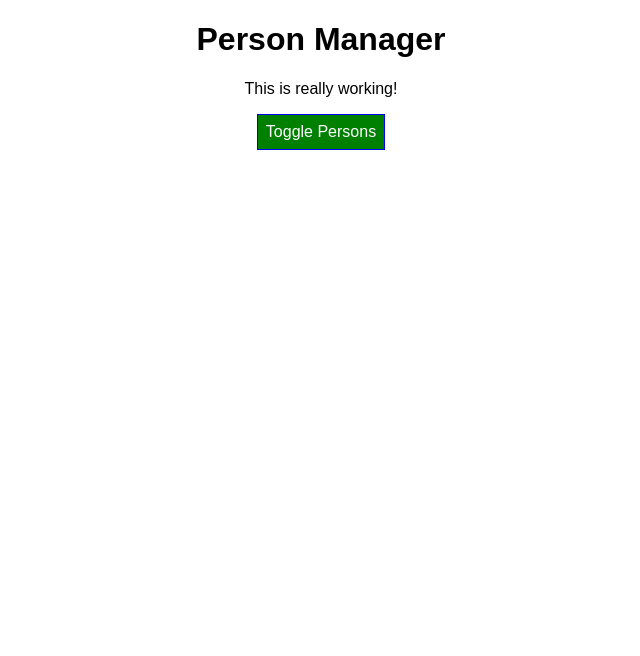
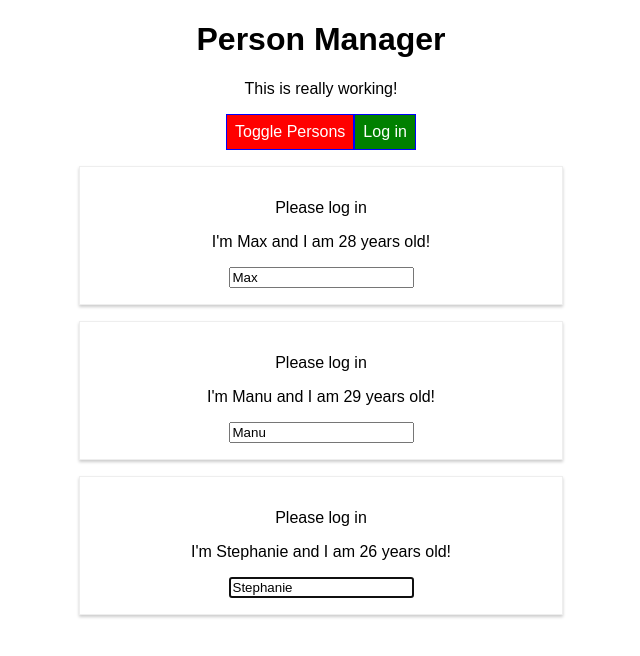
Before and after one commit to mizu444/first-react-app, a React app: page / in a window 1280 px wide. Shown: the top 656 px of the page, without its empty margins (319-959 px from the left). Built offline with nearby package versions, Linux system fonts and the light colour scheme.

Commit message:
using ref and context

```diff
--- a/package.json
+++ b/package.json
@@ -31,6 +31,7 @@
     "postcss-flexbugs-fixes": "3.2.0",
     "postcss-loader": "2.0.8",
     "promise": "8.0.1",
+    "prop-types": "^15.7.2",
     "radium": "^0.26.1",
     "raf": "3.4.0",
     "react": "^16.14.0",
--- a/src/components/Cockpit/Cockpit.js
+++ b/src/components/Cockpit/Cockpit.js
@@ -1,27 +1,34 @@
-import React, { useEffect } from "react";
+import React, { useEffect, useRef, useContext } from "react";
 import classes from "./Cockpit.css";
+import AuthContext from "../../context/auth-context";
 
 const cockpit = (props) => {
-  useEffect(() => {
-    console.log('[Cockpit.js] useEffect')
-    // Http request..
-    setTimeout(() => {
-      alert('Saved data to cloud')
-    }, 1000)
-    return () => {
-      console.log('[Cockpit.js] cleanup work in useEffect')
-    }
-  }, [])
+  const toggleBtnRef = useRef(null);
+  const authContext = useContext(AuthContext);
+
+  console.log(authContext.authenticated);
 
   useEffect(() => {
-    console.log('[Cockpit.js] 2nd cleanup work in useEffect')
+    console.log("[Cockpit.js] useEffect");
+    // Http request..
+    // setTimeout(() => {
+    //   alert('Saved data to cloud')
+    // }, 1000)
+    toggleBtnRef.current.click();
     return () => {
-      console.log('[Cockpit.js] 2nd cleanup work in useEffect')
-    }
-  })
+      console.log("[Cockpit.js] cleanup work in useEffect");
+    };
+  }, []);
+
+  useEffect(() => {
+    console.log("[Cockpit.js] 2nd cleanup work in useEffect");
+    return () => {
+      console.log("[Cockpit.js] 2nd cleanup work in useEffect");
+    };
+  });
 
   const assignedClasses = [];
-  let btnClass = '';
+  let btnClass = "";
   if (props.showPersons) {
     btnClass = classes.Red;
   }
@@ -37,9 +44,10 @@
     <div className={classes.Cockpit}>
       <h1>{props.title}</h1>
       <p className={assignedClasses.join(" ")}>This is really working!</p>
-      <button className={btnClass} onClick={props.clicked}>
+      <button ref={toggleBtnRef} className={btnClass} onClick={props.clicked}>
         Toggle Persons
       </button>
+      {<button onClick={authContext.login}>Log in</button>}
     </div>
   );
 };
--- a/src/components/Persons/Person/Person.js
+++ b/src/components/Persons/Person/Person.js
@@ -1,20 +1,42 @@
 import React, { Component } from "react";
+import PropTypes from "prop-types";
 import classes from "./Person.css";
-import withClass from '../../../hoc/withClass'
+import withClass from "../../../hoc/withClass";
 import Aux from "../../../hoc/Aux";
+import AuthContext from "../../../context/auth-context";
 
 class Person extends Component {
+  constructor(props) {
+    super(props);
+    this.inputElementRef = React.createRef();
+  }
+
+  static contextType = AuthContext;
+
+  componentDidMount() {
+    // this.inputElement.focus();
+    this.inputElementRef.current.focus();
+    console.log(this.context.authenticated);
+  }
+
   render() {
     console.log("[Person.js] rendering...");
 
     return (
       <Aux>
+        {this.context.authenticated ? (
+          <p>Authenticated!</p>
+        ) : (
+          <p>Please log in</p>
+        )}
         <p onClick={this.props.click}>
           {" "}
           I'm {this.props.name} and I am {this.props.age} years old!
         </p>
         <p>{this.props.children}</p>
         <input
+          // ref={(inputEl) => {this.inputElement = inputEl}}
+          ref={this.inputElementRef}
           type="text"
           onChange={this.props.changed}
           value={this.props.name}
@@ -24,4 +46,11 @@
   }
 }
 
+Person.propTypes = {
+  click: PropTypes.func,
+  name: PropTypes.string,
+  age: PropTypes.number,
+  changed: PropTypes.func,
+};
+
 export default withClass(Person, classes.Person);
--- a/src/containers/App.js
+++ b/src/containers/App.js
@@ -4,6 +4,7 @@
 import Cockpit from "../components/Cockpit/Cockpit";
 import withClass from "../hoc/withClass";
 import Aux from "../hoc/Aux";
+import AuthContext from "../context/auth-context";
 
 class App extends Component {
   constructor(props) {
@@ -20,6 +21,7 @@
     otherState: "some other value",
     showPersons: false,
     changeCounter: 0,
+    authenticated: false,
   };
 
   static getDerivedStateFromProps(props, state) {
@@ -62,7 +64,7 @@
     this.setState((prevState, props) => {
       return {
         persons: persons,
-        changeCounter: this.state.changeCounter + 1
+        changeCounter: prevState.changeCounter + 1,
       };
     });
   };
@@ -70,6 +72,10 @@
   togglePersonsHandler = () => {
     const doesShow = this.state.showPersons;
     this.setState({ showPersons: !doesShow });
+  };
+
+  loginHandler = () => {
+    this.setState({ authenticated: true });
   };
 
   render() {
@@ -82,19 +88,28 @@
           persons={this.state.persons}
           clicked={this.deletePersonHandler}
           changed={this.nameChangedHandler}
+          isAuthenticated={this.state.authenticated}
         />
       );
     }
 
     return (
       <Aux>
+        <AuthContext.Provider
+          value={{
+            authenticated: this.state.authenticated,
+            login: this.loginHandler,
+          }}
+        >
           <Cockpit
             title={this.props.appTitle}
             showPersons={this.state.showPersons}
             personsLength={this.state.persons.length}
             clicked={this.togglePersonsHandler}
           />
+
           {persons}
+        </AuthContext.Provider>
       </Aux>
     );
     // return React.createElement('div', {className: 'App'}, React.createElement('h1', null, 'Does this work now?'));
--- /dev/null
+++ b/src/context/auth-context.js
@@ -0,0 +1,8 @@
+import React from "react";
+
+const authContext = React.createContext({
+  authenticated: false,
+  login: () => {},
+});
+
+export default authContext;
```
Also changed, not shown: 1 other file (tests, documents, lock files or other folders). Lines whose indentation alone changed are shown as unchanged.
